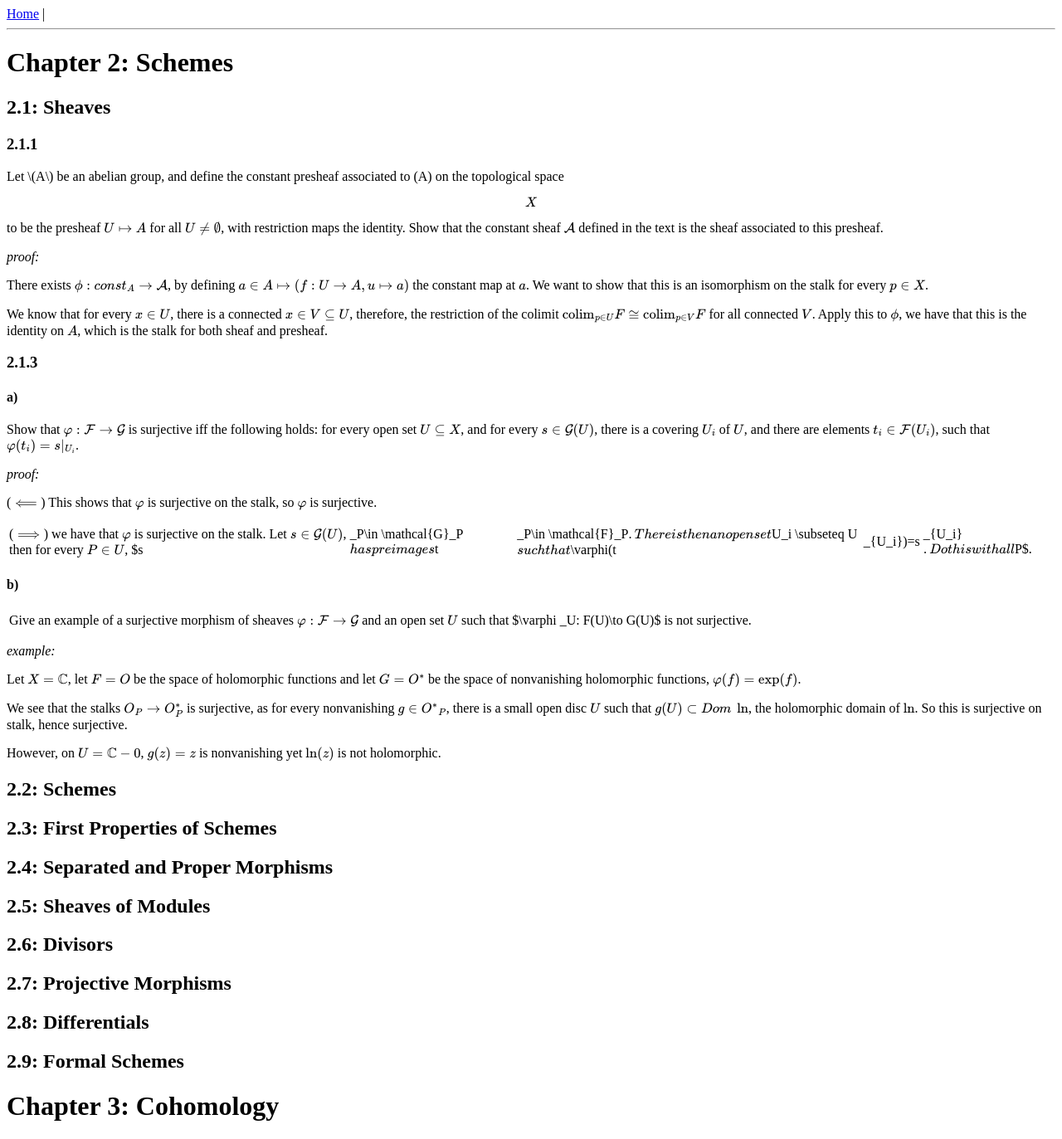
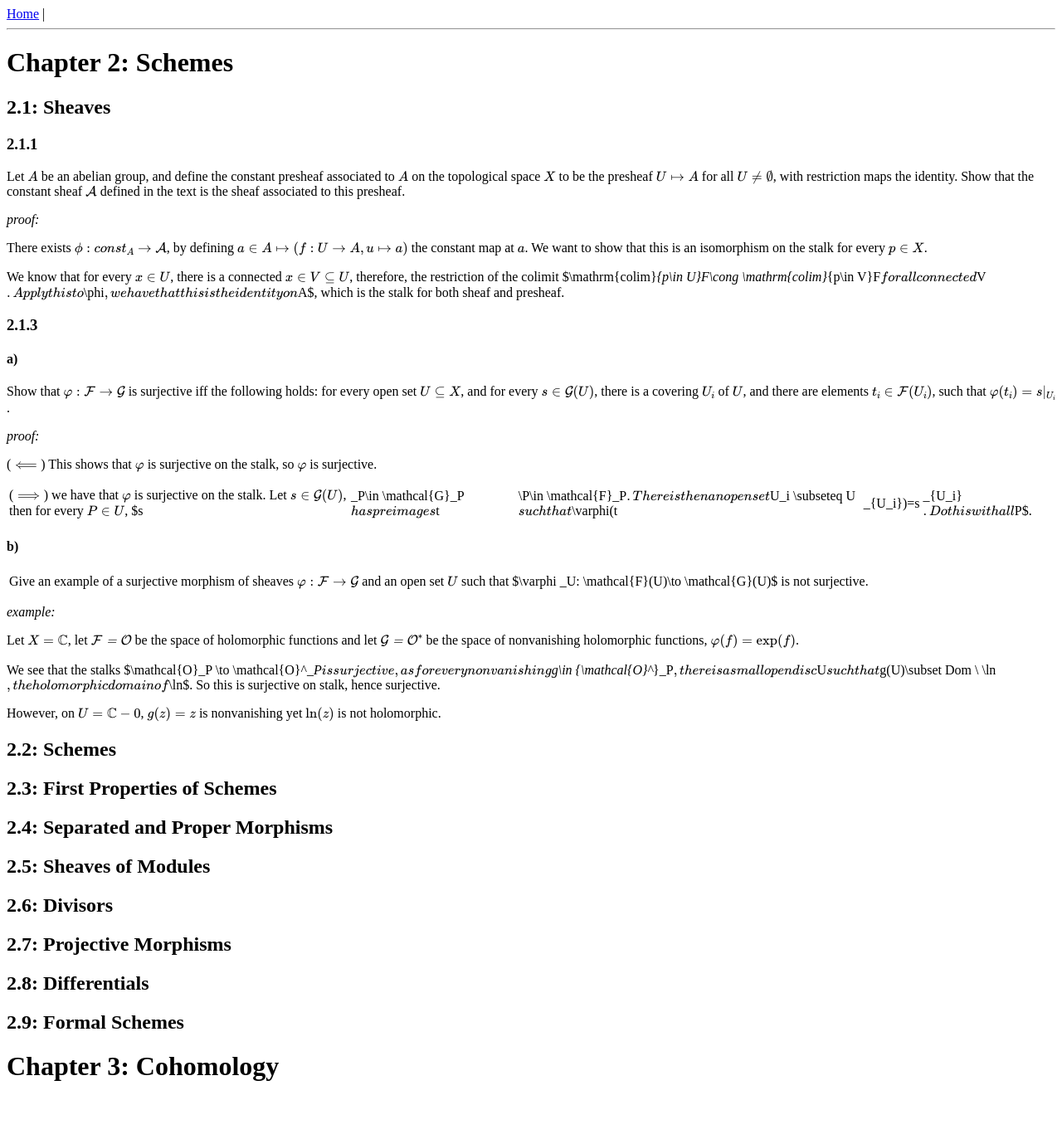
Before and after one commit to justinli1128/jiahaoliAcademicWebsite, a Jekyll site: the page built from AlgGeoPractice.md, in a window 1280 px wide. Shown: the whole page at 83% size. Built offline with Jekyll 4.4.1, drawn with Linux system fonts in a browser that asks for light colours; after the commit the page ends 1326 px from its top, so only the background shows below that.

Commit message:
Update AlgGeoPractice.md

```diff
--- a/AlgGeoPractice.md
+++ b/AlgGeoPractice.md
@@ -6,13 +6,13 @@
 # Chapter 2: Schemes
 ## 2.1: Sheaves
 ### 2.1.1
-Let $$A$$ be an abelian group, and define the constant presheaf associated to \(A\) on the topological space \[X\] to be the presheaf $U \mapsto  A$ for all $U \neq \emptyset$, with restriction maps the identity. Show that the constant sheaf $\mathcal{A}$ defined in the text is the sheaf associated to this presheaf.
+Let $A$ be an abelian group, and define the constant presheaf associated to $A$ on the topological space $X$ to be the presheaf $U \mapsto  A$ for all $U \neq \emptyset$, with restriction maps the identity. Show that the constant sheaf $\mathcal{A}$ defined in the text is the sheaf associated to this presheaf.
 
 _proof:_
 
 There exists $\phi: const_A\to \mathcal{A}$, by defining $a\in A\mapsto (f:U\to A, u\mapsto a)$ the constant map at $a$. We want to show that this is an isomorphism on the stalk for every $p\in X$.
 
-   We know that for every $x\in U$, there is a connected $x\in V\subseteq U$, therefore, the restriction of the colimit $\mathrm{colim}\_{p\in U}F\cong \mathrm{colim}\_{p\in V}F$ for all connected $V$. Apply this to $\phi$, we have that this is the identity on $A$, which is the stalk for both sheaf and presheaf.
+   We know that for every $x\in U$, there is a connected $x\in V\subseteq U$, therefore, the restriction of the colimit $\mathrm{colim}_{p\in U}F\cong \mathrm{colim}_{p\in V}F$ for all connected $V$. Apply this to $\phi$, we have that this is the identity on $A$, which is the stalk for both sheaf and presheaf.
 
 ### 2.1.3
 #### a)
@@ -22,17 +22,17 @@
 
 ($\impliedby$) This shows that $\varphi$ is surjective on the stalk, so $\varphi$ is surjective.
 
-($\implies$) we have that $\varphi$ is surjective on the stalk. Let $s\in \mathcal{G}(U)$, then for every $P \in U$, $s|_P\in \mathcal{G}\_P$ has preimages $t|\_P\in \mathcal{F}\_P$. There is then an open set $U_i \subseteq U$ such that $\varphi(t|\_{U_i})=s|\_{U_i}$. Do this with all $P$.
+($\implies$) we have that $\varphi$ is surjective on the stalk. Let $s\in \mathcal{G}(U)$, then for every $P \in U$, $s|_P\in \mathcal{G}_P$ has preimages $t|\P\in \mathcal{F}_P$. There is then an open set $U_i \subseteq U$ such that $\varphi(t|_{U_i})=s|_{U_i}$. Do this with all $P$.
 
 #### b)
 
- Give an example of a surjective morphism of sheaves $\varphi: \mathcal{F}\to \mathcal{G}$ and an open set $U$ such that $\varphi|_U: F(U)\to G(U)$ is not surjective.
+ Give an example of a surjective morphism of sheaves $\varphi: \mathcal{F}\to \mathcal{G}$ and an open set $U$ such that $\varphi|_U: \mathcal{F}(U)\to \mathcal{G}(U)$ is not surjective.
 
  _example:_
 
-Let $X=\mathbb{C}$, let $F=O$ be the space of holomorphic functions and let $G=O^*$ be the space of nonvanishing holomorphic functions, $\varphi(f)=\exp(f)$.
+Let $X=\mathbb{C}$, let $\mathcal{F=O}$ be the space of holomorphic functions and let $\mathcal{G=O}^*$ be the space of nonvanishing holomorphic functions, $\varphi(f)=\exp(f)$.
 
-We see that the stalks $O_P \to O^\*_P$ is surjective, as for every nonvanishing $g\in {O^\*}\_P$, there is a small open disc $U$ such that $g(U)\subset Dom \ \ln$, the holomorphic domain of $\ln$. So this is surjective on stalk, hence surjective.
+We see that the stalks $\mathcal{O}_P \to \mathcal{O}^*_P$ is surjective, as for every nonvanishing $g\in {\mathcal{O}^*}_P$, there is a small open disc $U$ such that $g(U)\subset Dom \ \ln$, the holomorphic domain of $\ln$. So this is surjective on stalk, hence surjective.
 
 However, on $U=\mathbb{C}-{0}$, $g(z)=z$ is nonvanishing yet $\ln (z)$ is not holomorphic.
 
```
